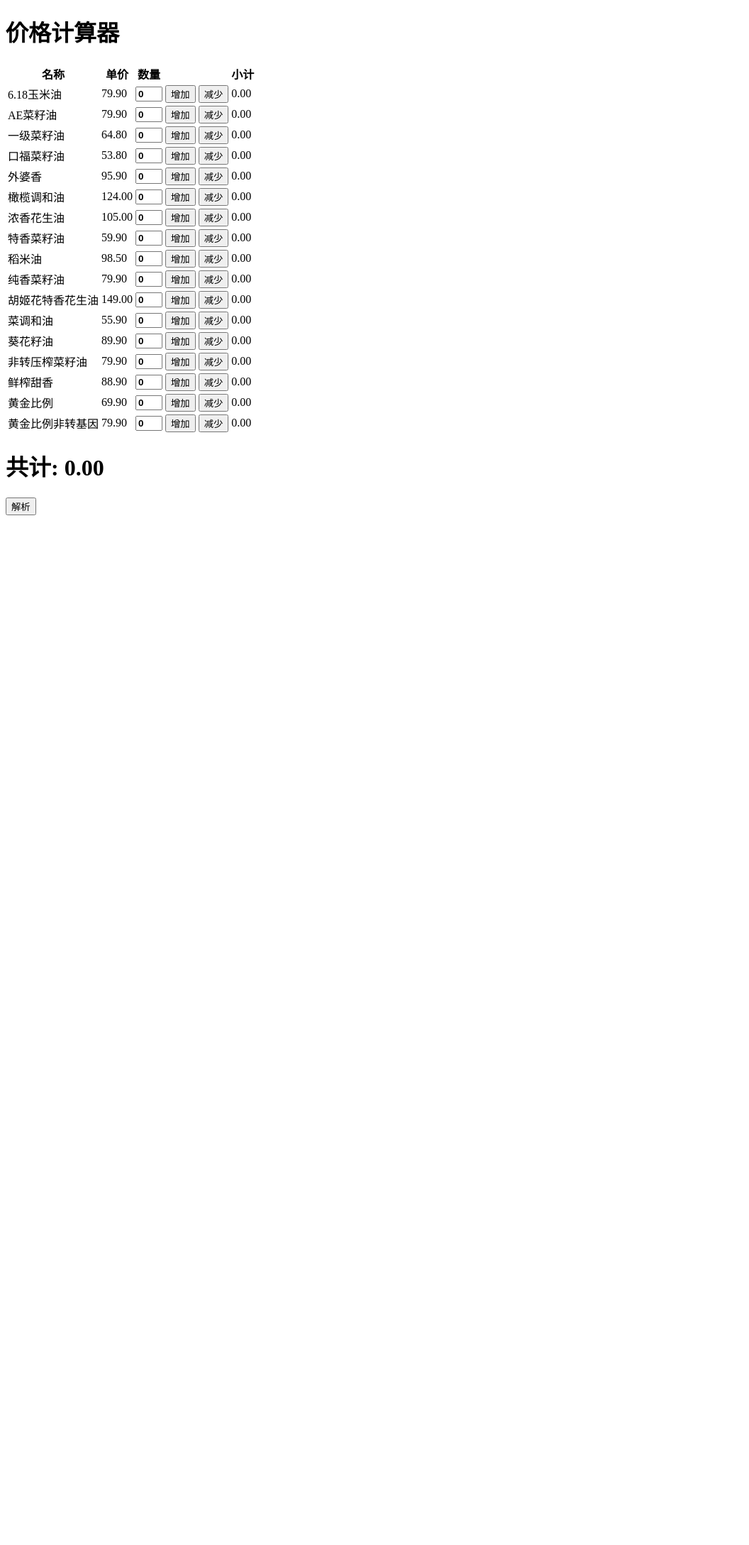
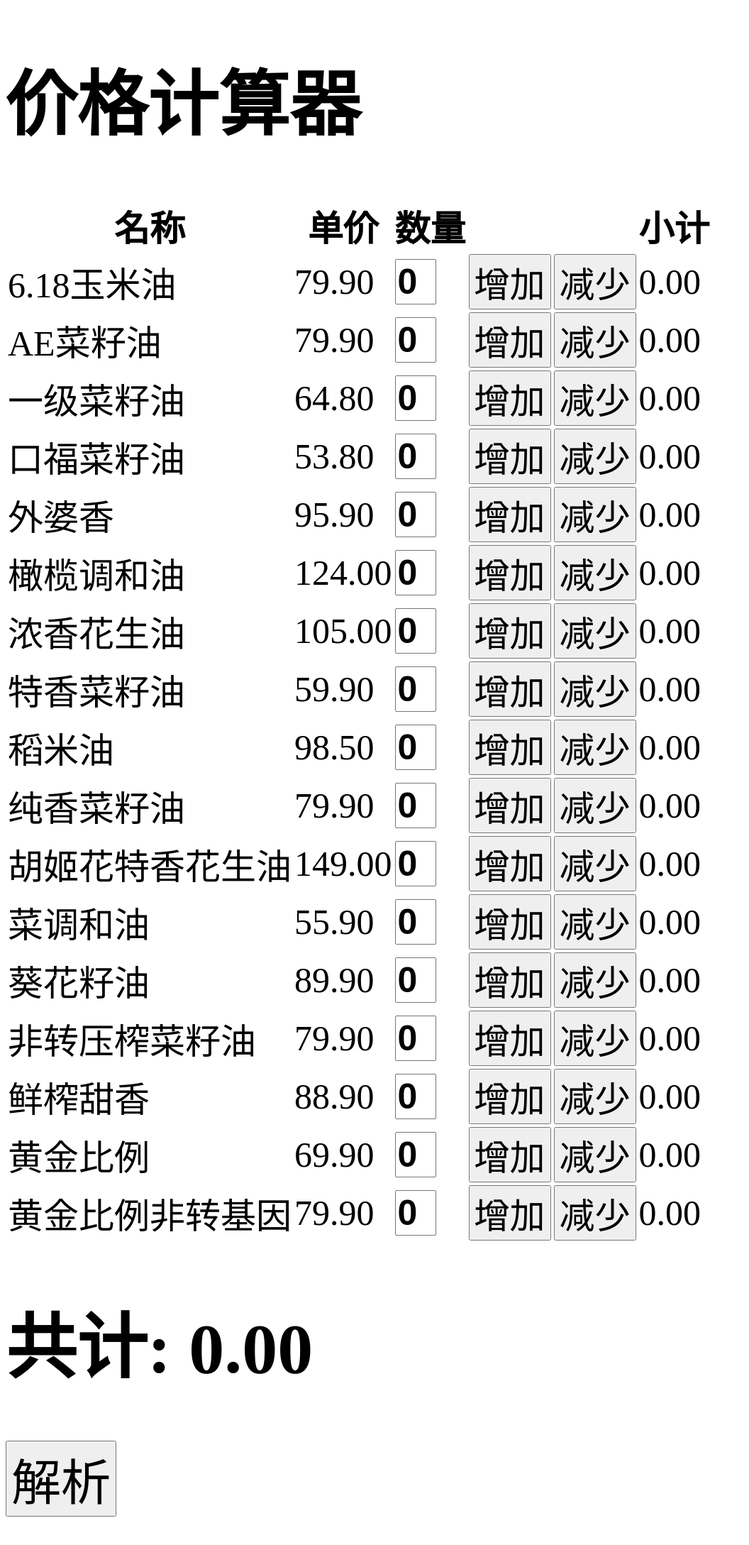
Before and after one commit to junhao-ray/Store-Calculator, a Django app: page /store/ in a window 1280 px wide. Shown: the whole page at 71% size, without its empty margins (0-1056 px from the left). Before the commit the page ends 726 px from the top, so only its background shows below. Run offline with Django 5.2, Linux system fonts and the light colour scheme; data comes from the database, SQL or seed files in the repository.

Commit message:
font improvement

```diff
--- a/Calculator/templates/Calculator/index.html
+++ b/Calculator/templates/Calculator/index.html
@@ -6,10 +6,10 @@
     <link rel="stylesheet" type="text/css" href="../CSS/index.css">
 </head>
 <body>
-<h1>价格计算器</h1>
+<h1 style="font-size: 100px; align-self: center">价格计算器</h1>
 <table>
     <thead>
-    <tr>
+    <tr style="font-size: 50px">
         <th>名称</th>
         <th>单价</th>
         <th>数量</th>
@@ -20,28 +20,31 @@
     </thead>
     <tbody>
     {% for commodity in commodity_list %}
-        <tr>
+        <tr style="font-size: 50px">
             <td>{{ commodity.name }}</td>
             <td>{{ commodity.price }}</td>
             <td>
-                <input style="width: 30px; font-weight: bold" class="quantity-input" type="number" name="quantity" value="0" id="quantity_{{ forloop.counter }}">
+                <input style="width: 50px;font-size: 50px; font-weight: bold" class="quantity-input" type="number" name="quantity" value="0" id="quantity_{{ forloop.counter }}">
             </td>
             <td>
-                <button onclick=increaseQuantity({{ forloop.counter }})>增加</button>
+                <button style="font-size: 50px" onclick=increaseQuantity({{ forloop.counter }})>增加</button>
             </td>
 
             <td>
-                <button onclick=decreaseQuantity({{ forloop.counter }})>减少</button>
+                <button style="font-size: 50px" onclick=decreaseQuantity({{ forloop.counter }})>减少</button>
             </td>
             <td id="total_{{ forloop.counter }}">0.00</td>
         </tr>
     {% endfor %}
     </tbody>
 </table>
-<h1>共计: <span id="totalPrice">0.00</span></h1>
+<div>
+    <h1 style="font-size: 100px">共计: <span id="totalPrice">0.00</span></h1>
 
-<button onclick=generate_detail()>解析</button>
-<p id="detail"></p>
+    <button style="font-size: 70px" onclick=generate_detail()>解析</button>
+    <p style="font-size: 40px" id="detail"></p>
+</div>
+
 
 <script>
     let commodityPrices = [
--- a/Store/settings.py
+++ b/Store/settings.py
@@ -25,7 +25,7 @@
 # SECURITY WARNING: don't run with debug turned on in production!
 DEBUG = True
 
-ALLOWED_HOSTS = []
+ALLOWED_HOSTS = ["60.205.188.255","localhost"]
 
 
 # Application definition
```
